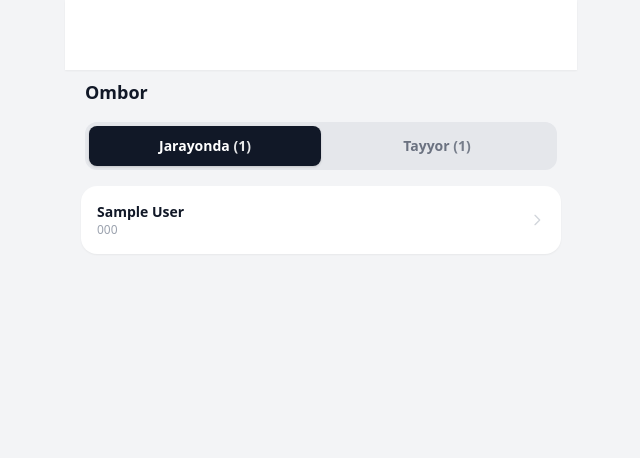
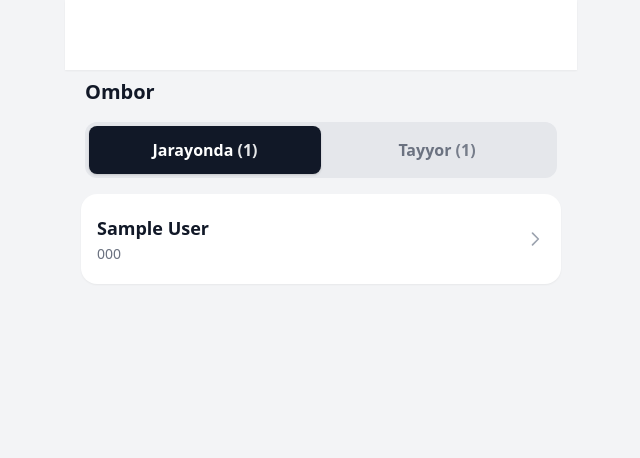
Before and after one commit to ScorpiRui/kaffolat, a Django app: template main/templates/main/warehouse_list.html in a window 1280 px wide. Shown: the top 458 px of the page, without its empty margins (319-959 px from the left). Run offline with Django 4.2, Linux system fonts and the light colour scheme; tables that the repository leaves empty hold one stand-in row (values such as "Sample post"); the template is opened without the code that fills it: values that come from a table or form of the project are taken from there, most other values are stand-ins (such as "Sample title", 1, 10 or a date in 2020); some libraries are stand-ins or nearby versions.

Commit message:
Update warehouse_list.html for improved styling and layout consistency
- Increased font sizes for headings and item details to enhance readability.
- Adjusted padding and margins for buttons and item containers for better spacing.
- Updated text colors and styles for improved visual hierarchy and clarity.
- Enhanced SVG icon sizes for better alignment with text elements.

```diff
--- a/main/templates/main/warehouse_list.html
+++ b/main/templates/main/warehouse_list.html
@@ -7,7 +7,7 @@
 <div class="space-y-4">
 
     <div class="px-1">
-        <h1 class="text-lg font-bold text-gray-900">Ombor</h1>
+        <h1 class="text-xl font-bold text-gray-900">Ombor</h1>
     </div>
 
     {% if messages %}
@@ -37,13 +37,13 @@
     <!-- Toggle: Jarayonda | Tayyor -->
     <div class="flex bg-gray-200 rounded-xl p-1 mx-1" style="max-width:100%;">
         <button type="button" id="whTabProcess"
-                class="flex-1 py-2.5 rounded-lg text-sm font-semibold transition-colors
+                class="flex-1 py-3 rounded-lg text-base font-semibold transition-colors
                        bg-gray-900 text-white shadow">
             Jarayonda
             <span class="wh-count opacity-90 font-bold">({{ items_in_process|length }})</span>
         </button>
         <button type="button" id="whTabReady"
-                class="flex-1 py-2.5 rounded-lg text-sm font-semibold transition-colors text-gray-500">
+                class="flex-1 py-3 rounded-lg text-base font-semibold transition-colors text-gray-500">
             Tayyor
             <span class="wh-count opacity-90 font-bold">({{ items_ready|length }})</span>
         </button>
@@ -54,23 +54,23 @@
         {% if items_in_process %}
             {% for item in items_in_process %}
             <a href="{% url 'main:item_detail' item.pk %}"
-               class="flex items-center justify-between bg-white rounded-2xl px-4 py-4 shadow-sm active:bg-gray-50">
+               class="flex items-center justify-between bg-white rounded-2xl px-4 py-5 shadow-sm active:bg-gray-50">
                 <div class="flex items-center space-x-3 min-w-0">
                     <div class="min-w-0">
-                        <p class="text-sm font-semibold text-gray-900 truncate">{{ item.display_name }}</p>
-                        <p class="text-xs text-gray-400 truncate">
+                        <p class="text-lg font-bold text-gray-900 truncate">{{ item.display_name }}</p>
+                        <p class="text-sm text-gray-500 truncate mt-0.5">
                             {{ item.client_phone|default:item.qr_id }}
                         </p>
                     </div>
                 </div>
-                <svg class="w-4 h-4 text-gray-300 flex-shrink-0 ml-2" fill="none" stroke="currentColor" stroke-width="2" viewBox="0 0 24 24">
+                <svg class="w-5 h-5 text-gray-400 flex-shrink-0 ml-2" fill="none" stroke="currentColor" stroke-width="2" viewBox="0 0 24 24">
                     <path stroke-linecap="round" stroke-linejoin="round" d="M9 5l7 7-7 7"/>
                 </svg>
             </a>
             {% endfor %}
         {% else %}
             <div class="bg-white rounded-2xl px-4 py-8 text-center shadow-sm border border-dashed border-gray-200">
-                <p class="text-sm text-gray-400">Hozircha jarayondagi mahsulot yo'q</p>
+                <p class="text-base text-gray-400">Hozircha jarayondagi mahsulot yo'q</p>
             </div>
         {% endif %}
     </div>
@@ -80,11 +80,11 @@
         {% if items_ready %}
             {% for item in items_ready %}
             <a href="{% url 'main:item_detail' item.pk %}"
-               class="flex items-center justify-between bg-white rounded-2xl px-4 py-4 shadow-sm active:bg-gray-50">
+               class="flex items-center justify-between bg-white rounded-2xl px-4 py-5 shadow-sm active:bg-gray-50">
                 <div class="flex items-center space-x-3 min-w-0">
                     <div class="min-w-0">
-                        <p class="text-sm font-semibold text-gray-900 truncate">{{ item.display_name }}</p>
-                        <p class="text-xs text-gray-400 truncate">
+                        <p class="text-lg font-bold text-gray-900 truncate">{{ item.display_name }}</p>
+                        <p class="text-sm text-gray-500 truncate mt-0.5">
                             {{ item.client_phone|default:item.qr_id }}
                         </p>
                     </div>
@@ -92,13 +92,13 @@
                 <div class="flex items-center space-x-2 flex-shrink-0 ml-2">
                     <div class="text-right">
                         {% if item.repair_deadline %}
-                        <p class="text-xs text-red-500 font-medium">{{ item.repair_deadline }}</p>
+                        <p class="text-sm text-red-600 font-semibold">{{ item.repair_deadline }}</p>
                         {% endif %}
                         {% if item.repair_price %}
-                        <p class="text-xs text-gray-500">{{ item.repair_price|floatformat:0 }} so'm</p>
+                        <p class="text-sm text-gray-600 font-medium">{{ item.repair_price|floatformat:0 }} so'm</p>
                         {% endif %}
                     </div>
-                    <svg class="w-4 h-4 text-gray-300" fill="none" stroke="currentColor" stroke-width="2" viewBox="0 0 24 24">
+                    <svg class="w-5 h-5 text-gray-400" fill="none" stroke="currentColor" stroke-width="2" viewBox="0 0 24 24">
                         <path stroke-linecap="round" stroke-linejoin="round" d="M9 5l7 7-7 7"/>
                     </svg>
                 </div>
@@ -106,7 +106,7 @@
             {% endfor %}
         {% else %}
             <div class="bg-white rounded-2xl px-4 py-8 text-center shadow-sm border border-dashed border-gray-200">
-                <p class="text-sm text-gray-400">Tayyor bo'limida mahsulot yo'q</p>
+                <p class="text-base text-gray-400">Tayyor bo'limida mahsulot yo'q</p>
             </div>
         {% endif %}
     </div>
@@ -123,13 +123,13 @@
         function styleActive(isProcess) {
             if (isProcess) {
                 tabP.classList.add('bg-gray-900', 'text-white', 'shadow');
-                tabP.classList.remove('text-gray-500');
-                tabR.classList.remove('bg-gray-900', 'text-white', 'shadow');
+                tabP.classList.remove('text-gray-500', 'bg-green-600');
+                tabR.classList.remove('bg-gray-900', 'bg-green-600', 'text-white', 'shadow');
                 tabR.classList.add('text-gray-500');
             } else {
-                tabR.classList.add('bg-gray-900', 'text-white', 'shadow');
-                tabR.classList.remove('text-gray-500');
-                tabP.classList.remove('bg-gray-900', 'text-white', 'shadow');
+                tabR.classList.add('bg-green-600', 'text-white', 'shadow');
+                tabR.classList.remove('text-gray-500', 'bg-gray-900');
+                tabP.classList.remove('bg-gray-900', 'bg-green-600', 'text-white', 'shadow');
                 tabP.classList.add('text-gray-500');
             }
         }
```
